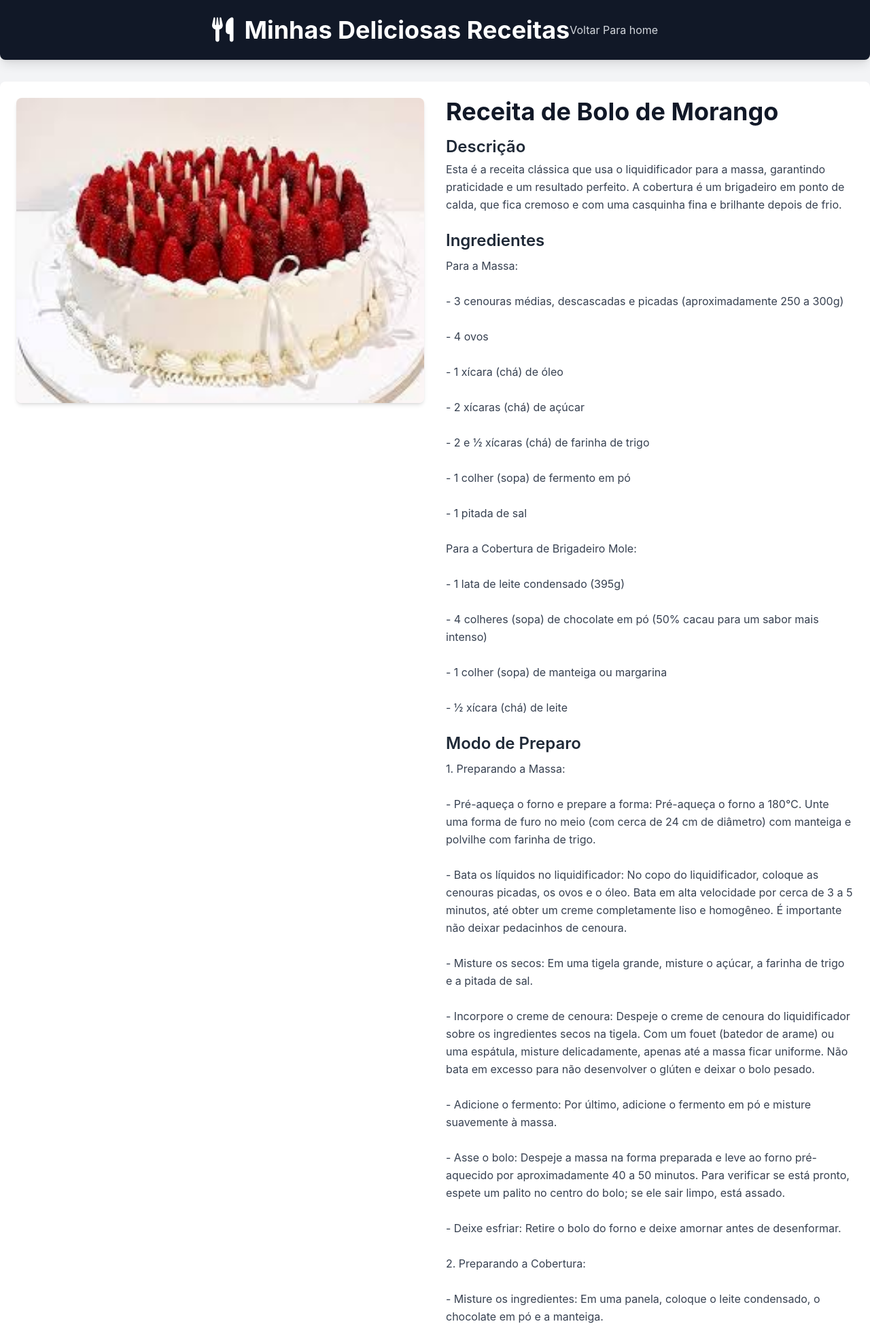
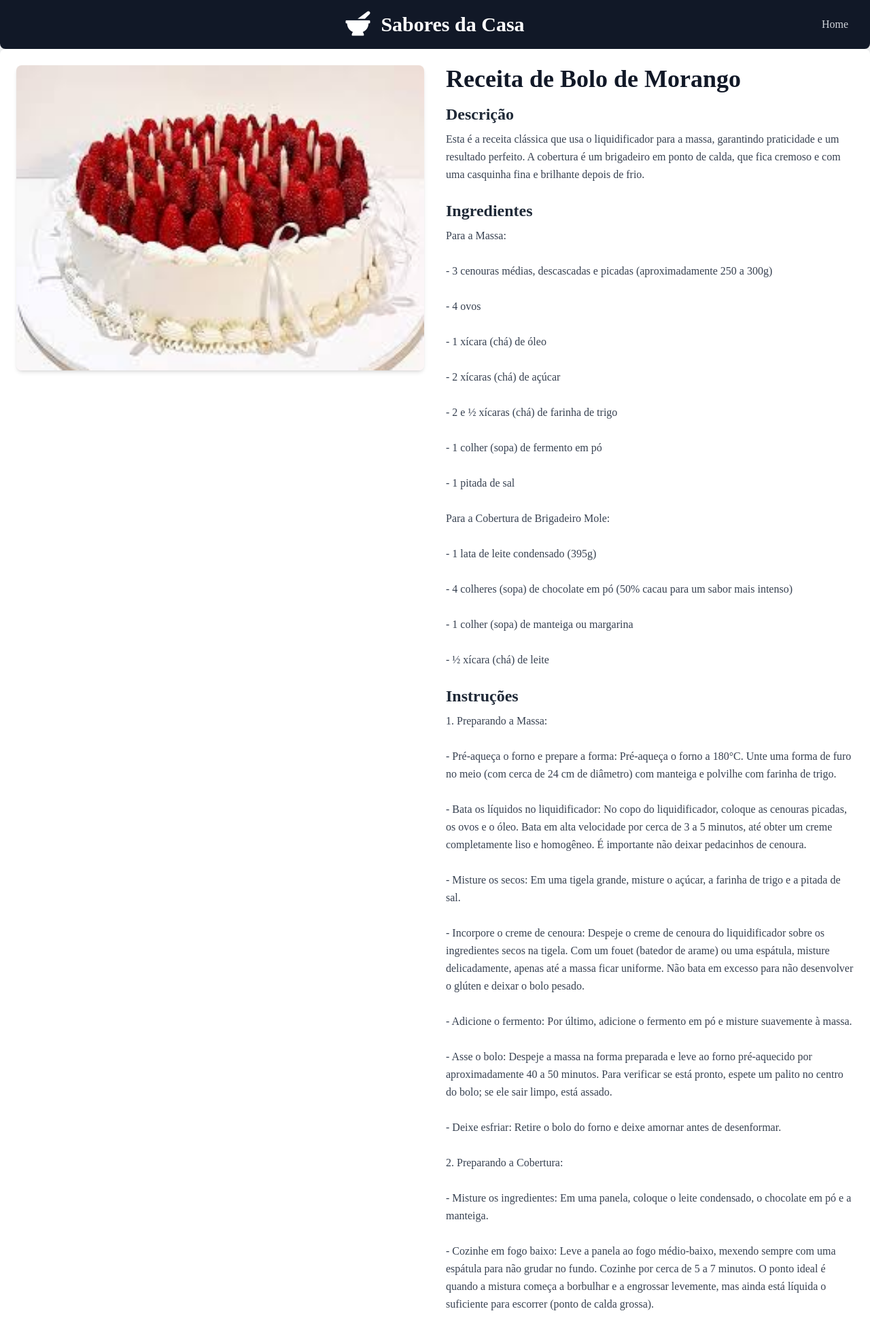
Before and after one commit to isabellaoliiveiiraa/projeto2, a Django app: page /receitas/receita/6/ in a window 1280 px wide. Shown: the top 1951 px of the page at 68% size. Run offline with Django 5.2, Linux system fonts and the light colour scheme; data comes from the database, SQL or seed files in the repository; some libraries are stand-ins or nearby versions.

Commit message:
terminado

```diff
--- a/receitas/templates/receitas/receita_detail.html
+++ b/receitas/templates/receitas/receita_detail.html
@@ -1,67 +1,27 @@
-{% load static %}
-<!DOCTYPE html>
-<html lang="pt-br">
-<head>
-    <meta charset="UTF-8">
-    <meta name="viewport" content="width=device-width, initial-scale=1.0">
-    <title>{{ receita.title }} - Minha Receita</title>
-    <script src="https://cdn.tailwindcss.com"></script>
-    <link rel="stylesheet" href="https://cdnjs.cloudflare.com/ajax/libs/font-awesome/6.0.0-beta3/css/all.min.css">
-    <style>
-        body {
-            font-family: 'inter', sans-serif;
-        }
-    </style>
-</head>
-
-<body class="bg-gray-100 text-gray-900">
-    <header class="bg-gray-900 text-white p-6 shadow-lg rounded-b-lg">
-        <div class="container mx-auto flex flex-col sm:flex-row items-center justify-center">
-            <div class="flex items-center mb-4 sm:mb-0">
-                <div class="text-4xl mr-4">
-                    <i class="fas fa-utensils"></i>
-                </div>
-                <h1 class="text-4xl font-bold text-center sm:text-left">
-                    Minhas Deliciosas Receitas
-                </h1>
-            </div>
-            <nav class="mt-4 sm:mt-0">
-                <a href="{% url 'home' %}" class="text-gray-300 hover:text-white transition duration-300 ease-in-out">
-                    Voltar Para home
-                </a>
-            </nav>
-        </div>
-    </header>
-
-    <main class="container mx-auto p-6 mt-8 bg-white rounded-lg shadow-md">
+{% extends "receitas/base.html" %}
+{% block title %}{{ receita.title }} - Minhas Receitas{% endblock %}
+{% block content %}
 <div class="flex flex-col md:flex-row gap-8">
     {% if receita.image %}
     <div class="md:w-1/2">
-                <img src="{{ receita.image.url }}" alt="[imagem de {{ receita.title }}]" class="w-full h-auto rounded-lg shadow-md">
+        <img src="{{ receita.image.url }}" alt="[Imagem da {{ receita.title }}]"
+            class="w-full h-auto object-cover rounded-lg shadow-md">
     </div>
     {% endif %}
+
     <div class="md:w-1/2">
         <h2 class="text-4xl font-bold text-gray-900 mb-4">{{ receita.title }}</h2>
-
-                <h3 class="text-2xl font-semibold text-gray-800 mb-1">Descrição</h3>
-                <p class="text-gray-700 mb-6 leading-relaxed whitespace-pre-wrap">{{ receita.description }}</p>
-
+        <h3 class="text-2xl font-semibold text-gray-800 mb-2">Descrição</h3>
+        <p class="text-gray-700 mb-6 leading-relaxed">{{ receita.description }}</p>
         <h3 class="text-2xl font-semibold text-gray-800 mb-2">Ingredientes</h3>
         <p class="text-gray-700 mb-6 leading-relaxed whitespace-pre-wrap">{{ receita.ingredients }}</p>
-
-                <h3 class="text-2xl font-semibold text-gray-800 mb-2">Modo de Preparo</h3>
+        <h3 class="text-2xl font-semibold text-gray-800 mb-2">Instruções</h3>
         <p class="text-gray-700 mb-6 leading-relaxed whitespace-pre-wrap">{{ receita.instructions }}</p>
     </div>
 </div>
 <div class="mt-8 text-center">
-            <a href="{% url 'home' %}" class="inline-block bg-orange-500 hover:bg-orange-600 text-white font-bold py-3 px-6 rounded-full transition duration-300 ease-in-out shadow-lg">
-                &larr; Voltar Para a Lista de Receitas
-            </a>
+    <a href="{% url 'home' %}"
+        class="inline-block bg-orange-500 hover:bg-orange-600 text-white font-bold py-3 px-6 rounded-full transition duration-300 ease-in-out shadow-lg">&lAarr;
+        Voltar para a lista de receitas.</a>
 </div>
-    </main>
-
-    <footer class="mt-12 p-6 text-center text-gray-600">
-        <p>&copy; 2025 Minhas Receitas. Todos os Direitos Reservados a Isabella.</p>
-    </footer>
-</body>
-</html>
+{% endblock %}
--- a/receitas/views.py
+++ b/receitas/views.py
@@ -2,27 +2,19 @@ from django.shortcuts import render, get_object_or_404
 from .models import Receita
 
 def home(request):
-    receitas = Receita.objects.all().order_by('-created_at')
-    context = {
-        'receitas': receitas
-    }
-    return render(request, 'receitas/home.html', context)
+    receitas = Receita.objects.all()
+    return render(request, 'receitas/home.html', {'receitas': receitas})
 
 def receita_detail(request, id):
     receita = get_object_or_404(Receita, pk=id)
-    context = {
-        'receita': receita,
-    }
-    return render(request, 'receitas/receita_detail.html', context)
+    return render(request, 'receitas/receita_detail.html', {'receita': receita})
 
 def pesquisar_receitas(request):
-    query = request.GET.get('q')
+    query = request.GET.get('q', '')
     resultados = []
     if query:
         resultados = Receita.objects.filter(title__icontains=query)
-
-    context = {
+    return render(request, 'receitas/pesquisa.html', {
         'query': query,
-        'resultados': resultados,
-    }
-    return render(request, 'receitas/pesquisa.html', context)
+        'receitas': resultados
+    })
```
Also changed, not shown: receitas/templates/receitas/pesquisa.html (+25 -52 lines), receitas/urls.py (line endings or trailing spaces). Lines whose indentation alone changed are shown as unchanged.
